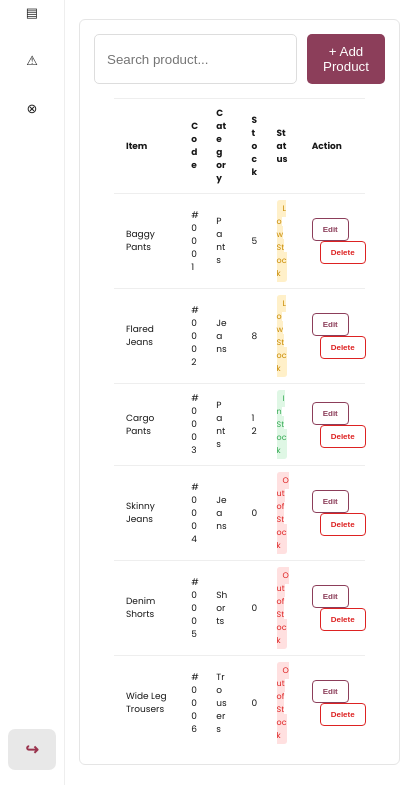
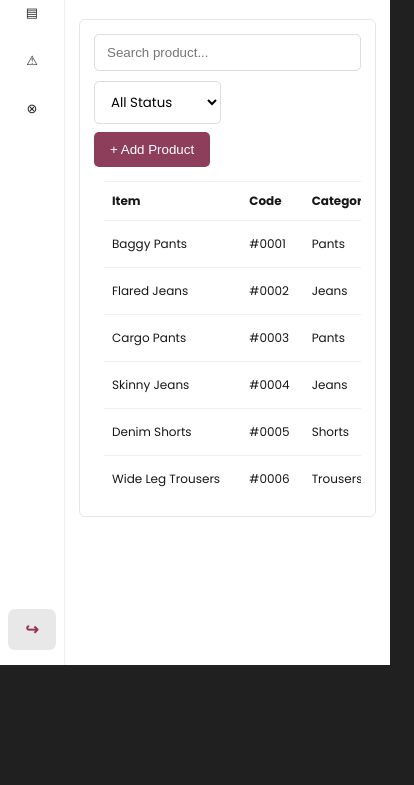
Before and after one commit to Newbie-irl/stylewithmeblcn, a plain HTML site: page products.html in a window 390 px wide. Shown: the part 179-964 px from the top of the page, 414 px wide, since content can reach past the window. After the commit the page ends 844 px from the top, so only its background shows below. Drawn offline with Linux system fonts and the light colour scheme; sample sign-in values are in the browser's storage.

Commit message:
added filter on manage products

```diff
--- a/css/style.css
+++ b/css/style.css
@@ -722,3 +722,79 @@ input {
 .hidden-role {
     display: none !important;
 }
+/* ============================================================
+   Final polish: mobile table scrolling and readability
+   ============================================================ */
+@media(max-width:700px) {
+    .table-wrap {
+        padding: 0 10px;
+        -webkit-overflow-scrolling: touch;
+    }
+
+    table {
+        table-layout: auto;
+        min-width: 560px;
+        font-size: 12px;
+    }
+
+    th,
+    td {
+        white-space: nowrap;
+        padding: 10px 8px;
+    }
+
+    .table-panel table th,
+    .table-panel table td {
+        width: auto !important;
+    }
+
+    .text-btn {
+        font-size: 11px;
+        padding: 6px 10px;
+    }
+
+    .toolbar {
+        flex-wrap: wrap;
+        gap: 8px;
+    }
+
+    .toolbar input {
+        min-width: 0;
+        flex: 1 1 160px;
+    }
+
+    .modal,
+    .modal-sm {
+        width: calc(100vw - 32px);
+        max-width: 420px;
+    }
+
+    .pagination {
+        flex-wrap: wrap;
+        gap: 8px;
+    }
+}
+
+.main {
+    min-width: 0;
+}
+
+.toolbar-filters {
+    display: flex;
+    gap: 10px;
+    flex: 1;
+    flex-wrap: wrap;
+}
+
+.toolbar-filters input {
+    flex: 1 1 200px;
+}
+
+.toolbar select {
+    padding: 10px 12px;
+    border: 1px solid #ddd;
+    border-radius: 5px;
+    background: #fff;
+    font-family: inherit;
+    cursor: pointer;
+}
--- a/js/script.js
+++ b/js/script.js
@@ -32,6 +32,8 @@ function applyRoleUI() {
   const roleEmailEl = document.getElementById("userEmail");
   if (roleLabelEl) roleLabelEl.textContent = CURRENT_ROLE === "admin" ? "Admin User" : "Staff User";
   if (roleEmailEl) roleEmailEl.textContent = CURRENT_ROLE === "admin" ? "admin@gmail.com" : "staff@gmail.com";
+  const welcomeEl = document.getElementById("welcomeHeading");
+  if (welcomeEl) welcomeEl.textContent = CURRENT_ROLE === "admin" ? "Welcome back, admin!" : "Welcome back, staff!";
 }
 applyRoleUI();
 
@@ -272,10 +274,6 @@ function restockProduct(productId) {
   updateStock(productId);
 }
 
-function placeholderAction(label) {
-  console.log(`"${label}" will be connected in a later milestone.`);
-}
-
 // ============================================================
 // Per-page rendering, driven off the shared product data
 // ============================================================
@@ -373,7 +371,7 @@ function initPage(page) {
   else if (page === "low-stock") renderLowStockTable(products);
   else if (page === "out-of-stock") renderOutOfStockTable(products);
 
-  if (search && search.value) search.dispatchEvent(new Event("input"));
+  applyTableFilters();
 }
 
 // ============================================================
@@ -381,14 +379,38 @@ function initPage(page) {
 // ============================================================
 const search = document.getElementById("searchInput");
 
-if (search) {
-  search.addEventListener("input", function () {
-    const q = this.value.toLowerCase();
-    document.querySelectorAll("#productTable tbody tr").forEach(r => {
-      r.style.display = r.innerText.toLowerCase().includes(q) ? "" : "none";
-    });
+const statusFilter = document.getElementById("statusFilter");
+
+// Applies the search text and (when present) the status dropdown
+// to the rows currently in the table.
+function applyTableFilters() {
+  const q = search ? search.value.toLowerCase() : "";
+  const status = statusFilter ? statusFilter.value : "all";
+  let visible = 0;
+  document.querySelectorAll("#productTable tbody tr").forEach(r => {
+    if (r.classList.contains("no-results")) return;
+    const matchesText = r.innerText.toLowerCase().includes(q);
+    const badge = r.querySelector(".status");
+    const matchesStatus = status === "all" || (badge && badge.classList.contains(status));
+    const show = matchesText && matchesStatus;
+    r.style.display = show ? "" : "none";
+    if (show) visible++;
   });
+
+  const body = document.querySelector("#productTable tbody");
+  const existing = body && body.querySelector(".no-results");
+  const hasRows = body && body.querySelector("tr:not(.no-results) .status");
+  if (existing) existing.remove();
+  if (body && hasRows && visible === 0) {
+    const tr = document.createElement("tr");
+    tr.className = "no-results";
+    tr.innerHTML = `<td colspan="6" style="text-align:center;color:#aaa;padding:20px;">No products match your search or filter.</td>`;
+    body.appendChild(tr);
+  }
 }
+
+if (search) search.addEventListener("input", applyTableFilters);
+if (statusFilter) statusFilter.addEventListener("change", applyTableFilters);
 
 // ============================================================
 // Login page
@@ -451,9 +473,7 @@ if (productBody) {
       productBody.appendChild(tr);
     });
 
-    if (search && search.value) {
-      search.dispatchEvent(new Event("input"));
-    }
+    applyTableFilters();
   }
 
   // ---- Modal wiring ----
--- a/products.html
+++ b/products.html
@@ -42,7 +42,7 @@
                     <p>Add, edit, delete, and view products in your catalog.</p>
                 </div>
                 <section class="table-panel full">
-                    <div class="toolbar"><input id="searchInput" type="search" placeholder="Search product..."><button
+                    <div class="toolbar"><div class="toolbar-filters"><input id="searchInput" type="search" placeholder="Search product..."><select id="statusFilter" aria-label="Filter by stock status"><option value="all">All Status</option><option value="in">In Stock</option><option value="low">Low Stock</option><option value="out">Out of Stock</option></select></div><button
                             id="addProductBtn" class="primary">+ Add
                             Product</button></div>
                     <div class="table-wrap">
```
Also changed, not shown: index.html (+3 -3 lines).
